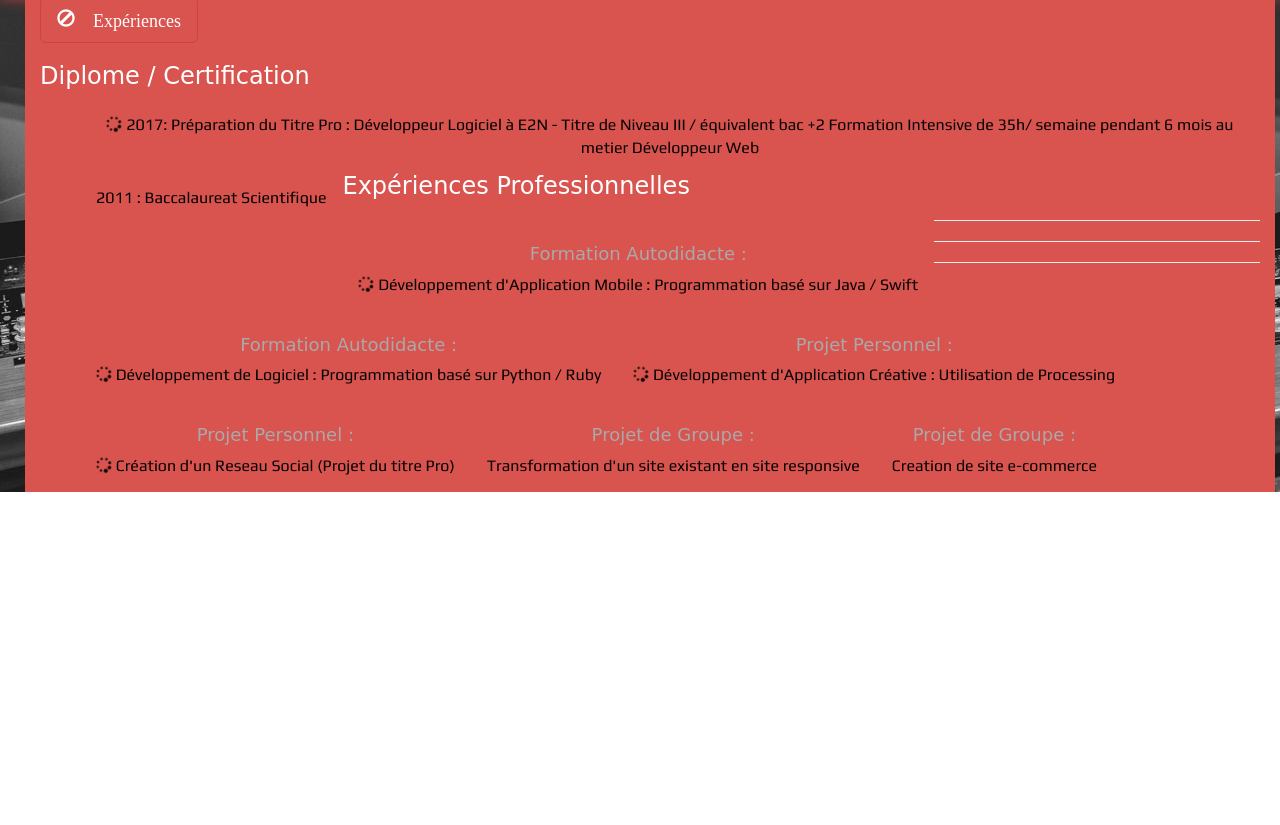
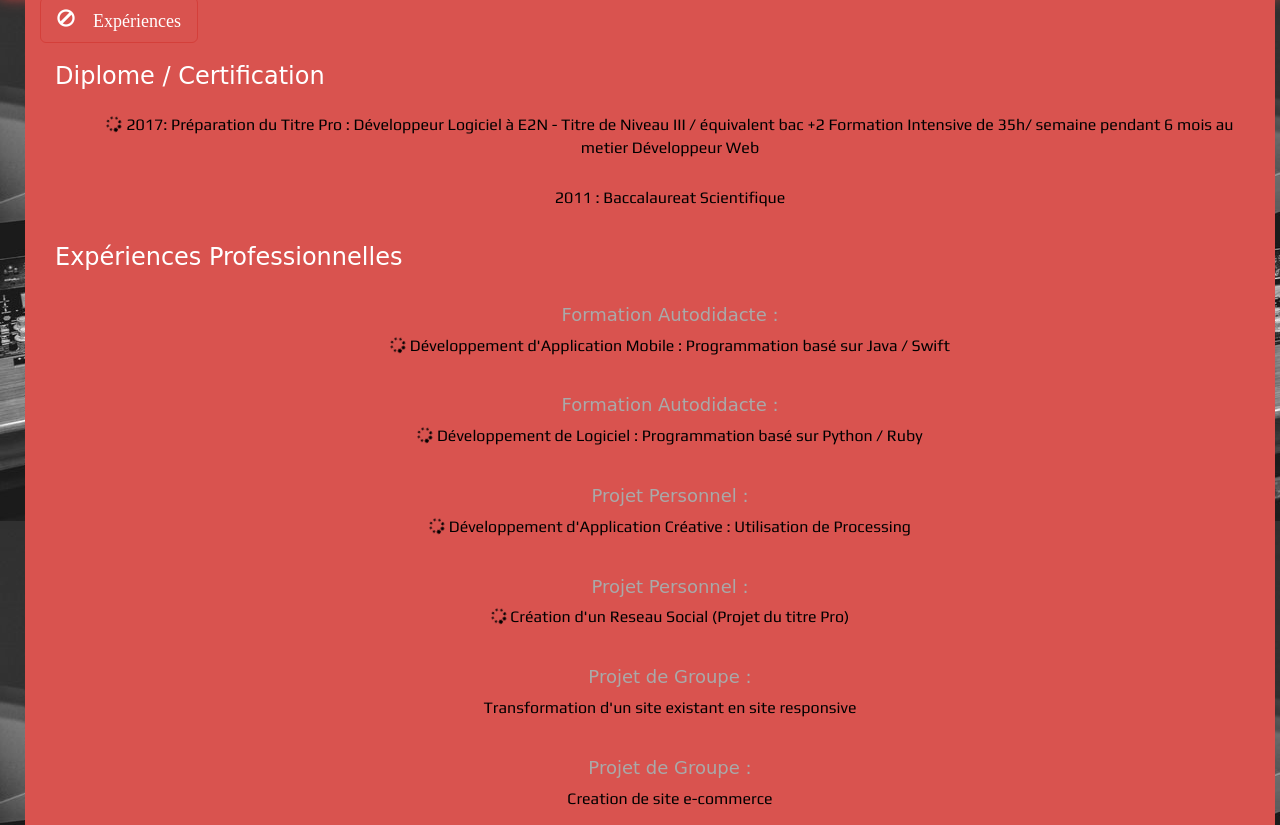
Before and after one commit to WilfriedNguessanBobo/wilfriednguessanbobo.github.io, a plain HTML site: page index.html at #!/experiences in a window 1280 px wide. Shown: the part 679-1504 px from the top of the page. Before the commit the page ends 1171 px from the top, so only its background shows below. Drawn offline with nearby package versions, Linux system fonts and the light colour scheme; a web font is replaced by a local one.

Commit message:
Update experience.html

```diff
--- a/assets/partials/experience.html
+++ b/assets/partials/experience.html
@@ -1,25 +1,24 @@
 <div id="monxp" class="col-lg-12 col-md-2 col-sm-2 col-xs-2 content_experience contenant">
           <!--<audio id="troll" src="assets/sound/troll.mp3"></audio>-->
           <button class="btn btn-danger btn-lg danger" onclick="play('troll')" ><span class="glyphicon glyphicon-ban-circle"> Expériences</span></button><br>
-          <h3>Diplome / Certification</h3>
+          <h3 class="col-lg-12 col-md-12 col-sm-12 col-xs-12">Diplome / Certification</h3>
           <ul>
-            <li><i class="fa fa-spinner faa-spin animated"></i> 2017: Préparation du Titre Pro : Développeur Logiciel à E2N - Titre de Niveau III / équivalent bac +2
+            <li class="col-lg-12 col-md-12 col-sm-12 col-xs-12"><i class="fa fa-spinner faa-spin animated"></i> 2017: Préparation du Titre Pro : Développeur Logiciel à E2N - Titre de Niveau III / équivalent bac +2
             <span>Formation Intensive de 35h/ semaine pendant 6 mois au metier Développeur Web</span></li>
-            <li>2011 : Baccalaureat Scientifique</li>
+            <li class="col-lg-12 col-md-12 col-sm-12 col-xs-12">2011 : Baccalaureat Scientifique</li>
           </ul>
           <hr>
           <hr>
-          <h3>Expériences Professionnelles</h3>
+          <h3 class="col-lg-12 col-md-12 col-sm-12 col-xs-12">Expériences Professionnelles</h3>
           <ul>
-            <li><h4>Formation Autodidacte : </h4><i class="fa fa-spinner faa-spin animated"></i> Développement d'Application Mobile : Programmation basé sur Java / Swift</li>
-            <li><h4>Formation Autodidacte : </h4><i class="fa fa-spinner faa-spin animated"></i> Développement de Logiciel : Programmation basé sur Python / Ruby</li>
+            <li class="col-lg-12 col-md-12 col-sm-12 col-xs-12"><h4>Formation Autodidacte : </h4><i class="fa fa-spinner faa-spin animated"></i> Développement d'Application Mobile : Programmation basé sur Java / Swift</li>
+            <li class="col-lg-12 col-md-12 col-sm-12 col-xs-12"><h4>Formation Autodidacte : </h4><i class="fa fa-spinner faa-spin animated"></i> Développement de Logiciel : Programmation basé sur Python / Ruby</li>
             <hr>
-            <li><h4>Projet Personnel : </h4><i class="fa fa-spinner faa-spin animated"></i> Développement d'Application Créative : Utilisation de Processing </li>
-            <li><h4>Projet Personnel : </h4><i class="fa fa-spinner faa-spin animated"></i> Création d'un Reseau Social (Projet du titre Pro)</li>
+            <li class="col-lg-12 col-md-12 col-sm-12 col-xs-12"><h4>Projet Personnel : </h4><i class="fa fa-spinner faa-spin animated"></i> Développement d'Application Créative : Utilisation de Processing </li>
+            <li class="col-lg-12 col-md-12 col-sm-12 col-xs-12"><h4>Projet Personnel : </h4><i class="fa fa-spinner faa-spin animated"></i> Création d'un Reseau Social (Projet du titre Pro)</li>
             <hr>
-            <li><h4>Projet de Groupe : </h4>Transformation d'un site existant en site responsive</li>
-            <li><h4>Projet de Groupe : </h4>Creation de site e-commerce</li>
+            <li class="col-lg-12 col-md-12 col-sm-12 col-xs-12"><h4>Projet de Groupe : </h4>Transformation d'un site existant en site responsive</li>
+            <li class="col-lg-12 col-md-12 col-sm-12 col-xs-12"><h4>Projet de Groupe : </h4>Creation de site e-commerce</li>
             <hr>
           </ul>
-          <!--<img id="cheval" class="faa-passing animated" src="assets/images/cheval.gif" alt="cheval" onclick="pause('troll')" title="Cliquez sur l'image pour arrêter la musique et sur la touche noir pour reduire" ondblclick="play('troll')">-->
-        </div>
+           </div>
```
